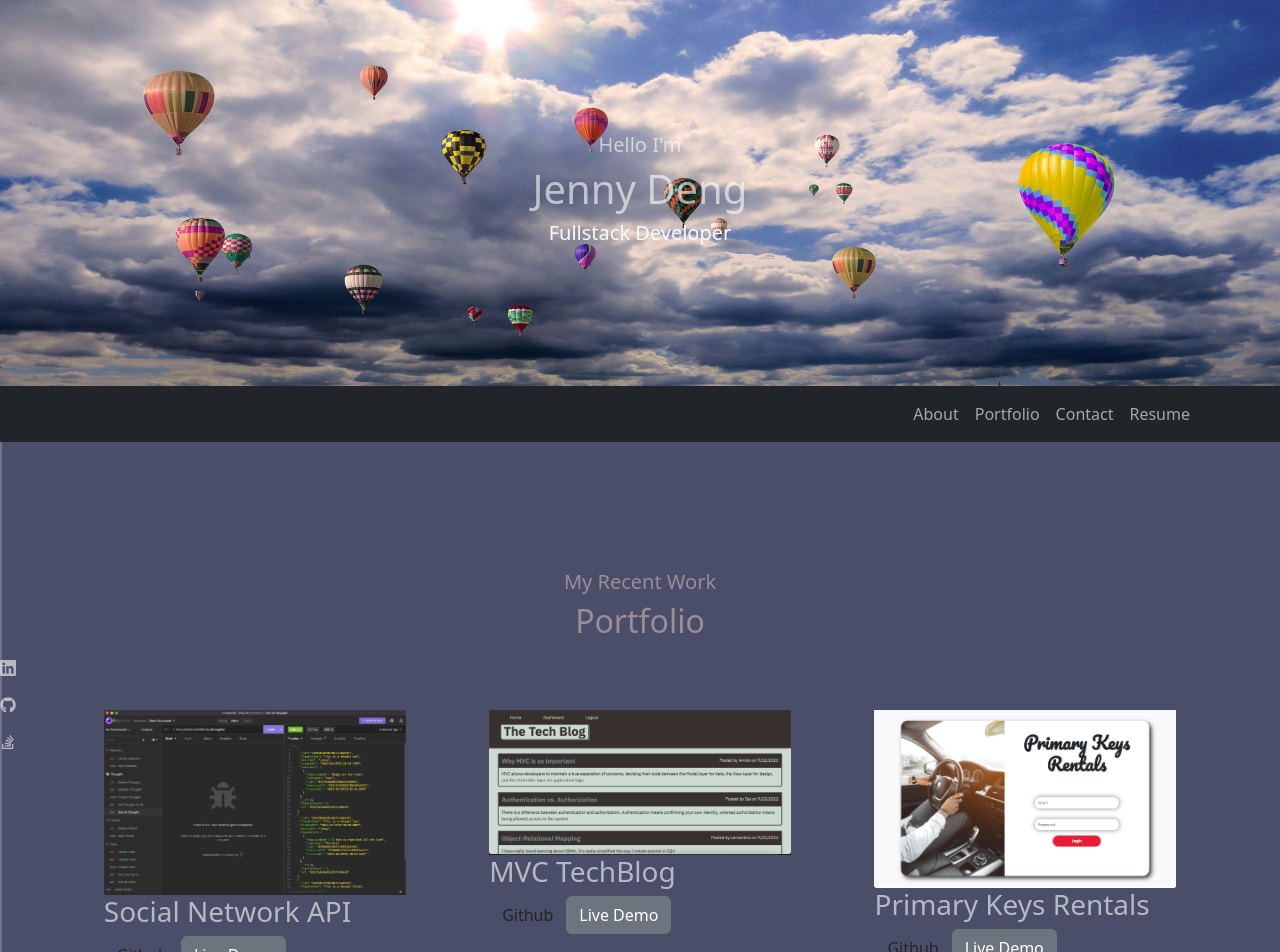
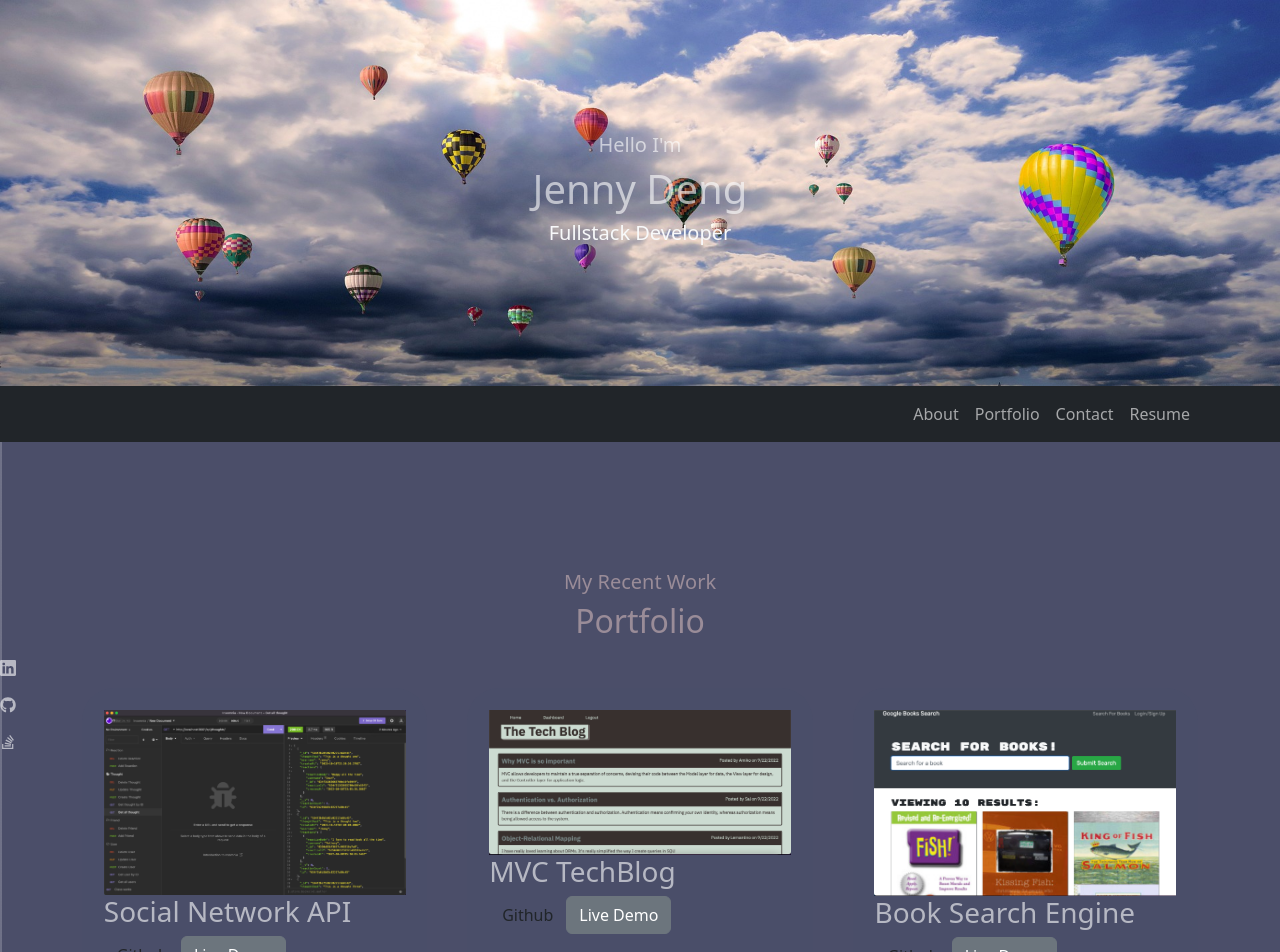
Before and after one commit to TottoMoe/ReactPortfolio, a React (Create React App) app: page / in a window 1280 px wide. Shown: the top 952 px of the page. Built offline with nearby package versions, Linux system fonts and the light colour scheme.

Commit message:
add booksearchengine

```diff
--- a/src/components/Project.js
+++ b/src/components/Project.js
@@ -2,7 +2,7 @@ import React from "react";
 import "../style/Project.css";
 import "./HeaderSocials";
 import HeaderSocials from "./HeaderSocials";
-import pjproject from "../assets/pj16.png";
+import pj21 from "../assets/pj21.png";
 import pj14 from "../assets/pj14.png";
 import pj18 from "../assets/pj18.png";
 import pj19 from "../assets/pj19.png";
@@ -58,18 +58,18 @@ function Project() {
         </article>
         <article className="portfolio__item">
           <div className="portfolio__item-image">
-            <img src={pjproject} alt="" />
+            <img src={pj21} alt="" />
           </div>
-          <h3>Primary Keys Rentals</h3>
+          <h3>Book Search Engine</h3>
           <a
-            href="https://github.com/TottoMoe/PrimaryKeysRentals"
+            href="https://github.com/TottoMoe/BookSearchEngine"
             className="btn"
             target="__blank"
           >
             Github
           </a>
           <a
-            href="https://primary-keys-rentals.herokuapp.com/login"
+            href="https://obscure-coast-46270.herokuapp.com/"
             className="btn btn-secondary"
             target="__blank"
           >
```
Also changed, not shown: src/assets/pj21.png (added).
